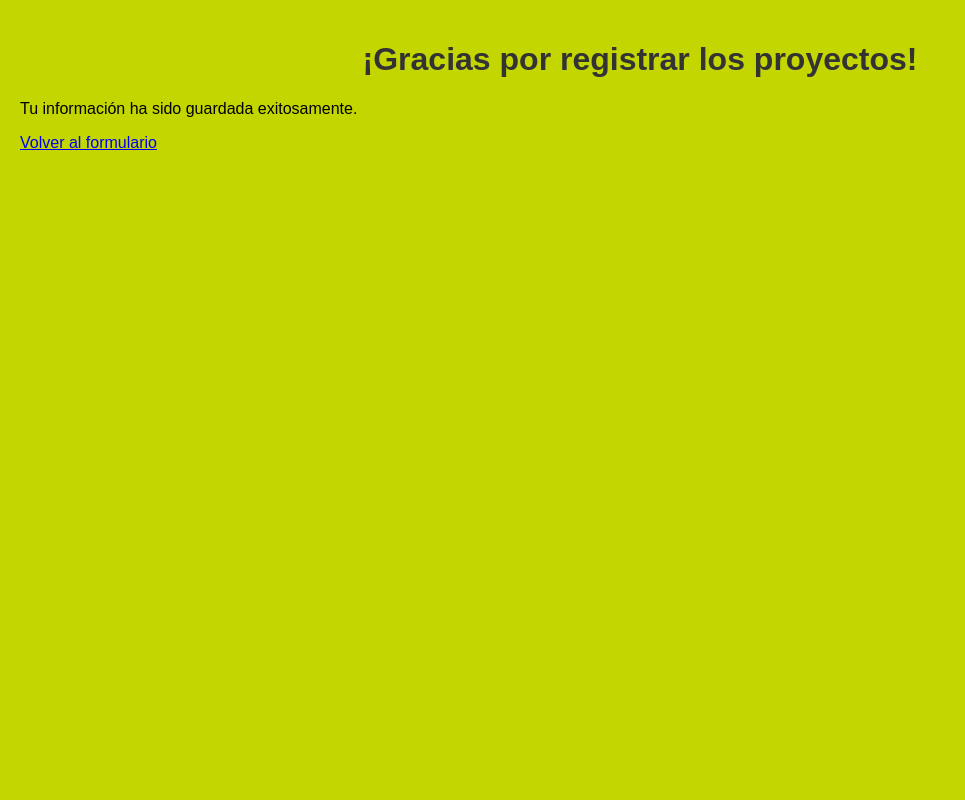
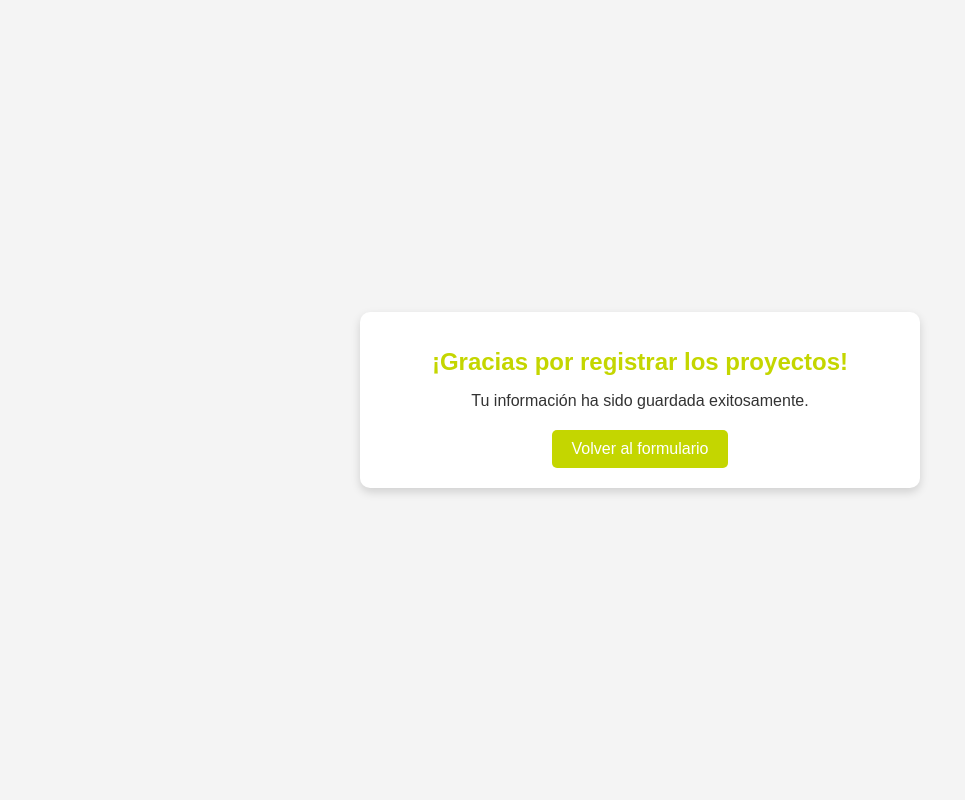
Before and after one commit to andrewml1/metricasdna, a Flask app: page /gracias in a window 1280 px wide. Shown: the whole page, without its empty margins (0-965 px from the left). Run offline with Flask 3, Linux system fonts and the light colour scheme.

```diff
--- a/app.py
+++ b/app.py
@@ -19,7 +19,6 @@ def proyectos():
     cred = conectarCredenciales('admin')
     paciente_data = listaProyectos(cred)
     return jsonify(paciente_data)
-
 
 @app.route("/", methods=["GET", "POST"])
 def registrar():
--- a/templates/gracias.html
+++ b/templates/gracias.html
@@ -7,87 +7,55 @@
     <style>
         body {
             font-family: Arial, sans-serif;
-            background-color: rgb(196, 214, 0);
+            background-color: #f4f4f4;
             margin: 0;
-            padding: 20px;
+            padding: 0;
+            display: flex;
+            justify-content: center;
+            align-items: center;
+            height: 100vh;
         }
 
-        h1 {
-            text-align: center;
-            color: #333;
-        }
-
-        form {
+        .card {
             background-color: white;
             border-radius: 10px;
-            padding: 20px;
-            max-width: 800px;
-            margin: 20px auto;
-            box-shadow: 0 4px 8px rgba(0, 0, 0, 0.1);
-        }
-
-        label {
-            font-weight: bold;
-            display: block;
-            margin-bottom: 5px;
-            color: #333;
-        }
-
-        select, input[type="number"] {
+            padding: 20px 30px;
+            max-width: 500px;
             width: 90%;
-            padding: 5px;
-            border: 1px solid #ccc;
-            border-radius: 3px;
-            font-size: 14px;
-            box-sizing: border-box;
-        }
-
-        table {
-            width: 100%;
-            border-collapse: collapse;
-            margin-top: 10px;
-            font-size: 14px;
-        }
-
-        table th {
-            background-color: rgb(166, 186, 0);
-            color: white;
-            padding: 10px;
+            box-shadow: 0 4px 10px rgba(0, 0, 0, 0.15);
             text-align: center;
         }
 
-        table td {
-            padding: 5px;
-            text-align: center;
+        .card h1 {
+            color: rgb(196, 214, 0);  /* Color ajustado */
+            margin-bottom: 10px;
+            font-size: 24px;
         }
 
-        table tr:nth-child(even) {
-            background-color: #f9f9f9;
+        .card p {
+            color: #333;
+            font-size: 16px;
+            margin-bottom: 20px;
         }
 
-        table tr:nth-child(odd) {
-            background-color: #fff;
+        .card a {
+            display: inline-block;
+            text-decoration: none;
+            background-color: rgb(196, 214, 0);  /* Color ajustado */
+            color: white;
+            padding: 10px 20px;
+            border-radius: 5px;
+            font-size: 16px;
+            transition: background-color 0.3s ease;
         }
 
-        button {
-            background-color: rgb(166, 186, 0);
-            color: white;
-            padding: 10px 20px;
-            border: none;
-            border-radius: 5px;
-            font-size: 16px;
-            cursor: pointer;
-            display: block;
-            margin: 20px auto 0;
-        }
-
-        button:hover {
-            background-color: rgb(146, 166, 0);
+        .card a:hover {
+            background-color: rgb(166, 186, 0);  /* Color ajustado al pasar el ratón */
         }
     </style>
 </head>
 <body>
-    <div class="container">
+    <div class="card">
         <h1>¡Gracias por registrar los proyectos!</h1>
         <p>Tu información ha sido guardada exitosamente.</p>
         <a href="/">Volver al formulario</a>
```
